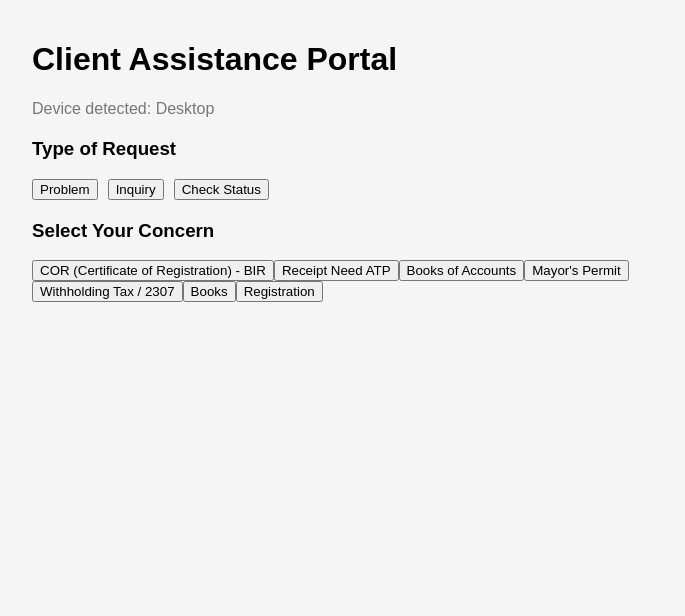
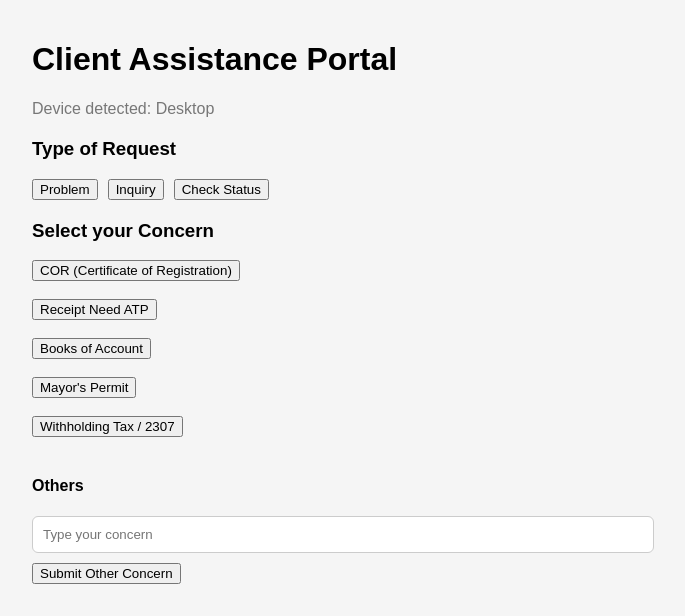
Before and after one commit to LICPrintingShop/DRPAU, a Next.js app: page /client in a window 1280 px wide. Both pictures are taken after a click on the button "Problem". Shown: the top 616 px of the page, without its empty margins (308-993 px from the left). Built offline with nearby package versions, Linux system fonts and the light colour scheme.

Commit message:
Update ConcernButtons.jsx

```diff
--- a/components/ConcernButtons.jsx
+++ b/components/ConcernButtons.jsx
@@ -1,22 +1,68 @@
-"use client"
-import { concerns } from "../data/concerns"
+import { useState } from "react"
 
-export default function ConcernButtons({ concern, setConcern }) {
+export default function ConcernButtons({concern,setConcern}){
 
-return (
-<div>
+const [other,setOther] = useState("")
 
-<h3>Select Your Concern</h3>
+return(
 
-{concerns.map((c)=>(
+<div style={{marginTop:"20px"}}>
+
+<h3>Select your Concern</h3>
+
+<button onClick={()=>setConcern("COR - BIR")}>
+COR (Certificate of Registration)
+</button>
+
+<br/><br/>
+
+<button onClick={()=>setConcern("Receipt ATP")}>
+Receipt Need ATP
+</button>
+
+<br/><br/>
+
+<button onClick={()=>setConcern("Books of Account")}>
+Books of Account
+</button>
+
+<br/><br/>
+
+<button onClick={()=>setConcern("Mayor Permit")}>
+Mayor's Permit
+</button>
+
+<br/><br/>
+
+<button onClick={()=>setConcern("Withholding Tax 2307")}>
+Withholding Tax / 2307
+</button>
+
+<br/><br/>
+
+<h4>Others</h4>
+
+<input
+placeholder="Type your concern"
+value={other}
+onChange={(e)=>setOther(e.target.value)}
+style={{
+width:"100%",
+padding:"10px",
+border:"1px solid #ccc",
+borderRadius:"6px"
+}}
+/>
+
 <button
-key={c}
-onClick={()=>setConcern(c)}
+onClick={()=>setConcern(other)}
+style={{marginTop:"10px"}}
 >
-{c}
+Submit Other Concern
 </button>
-))}
 
 </div>
+
 )
+
 }
```
